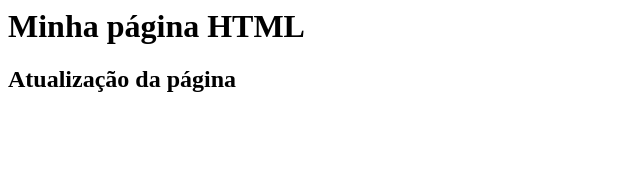
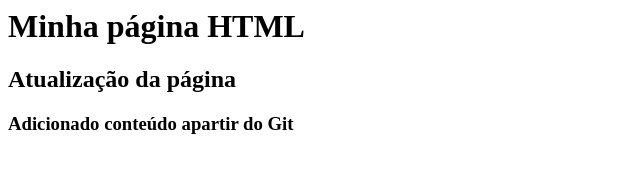
Before and after one commit to Glau2024/gama-no-github, a plain HTML site: page index.html in a window 1280 px wide. Shown: the whole page, without its empty margins (0-640 px from the left). Drawn offline with Linux system fonts and the light colour scheme.

Commit message:
Atualização apartir do Git Hub

```diff
--- a/index.html
+++ b/index.html
@@ -2,5 +2,6 @@
     <body>
         <h1>Minha página HTML</h1>
         <h2>Atualização da página</h2>
+        <h3>Adicionado conteúdo apartir do Git</3>
     </body>
 </html>
```
